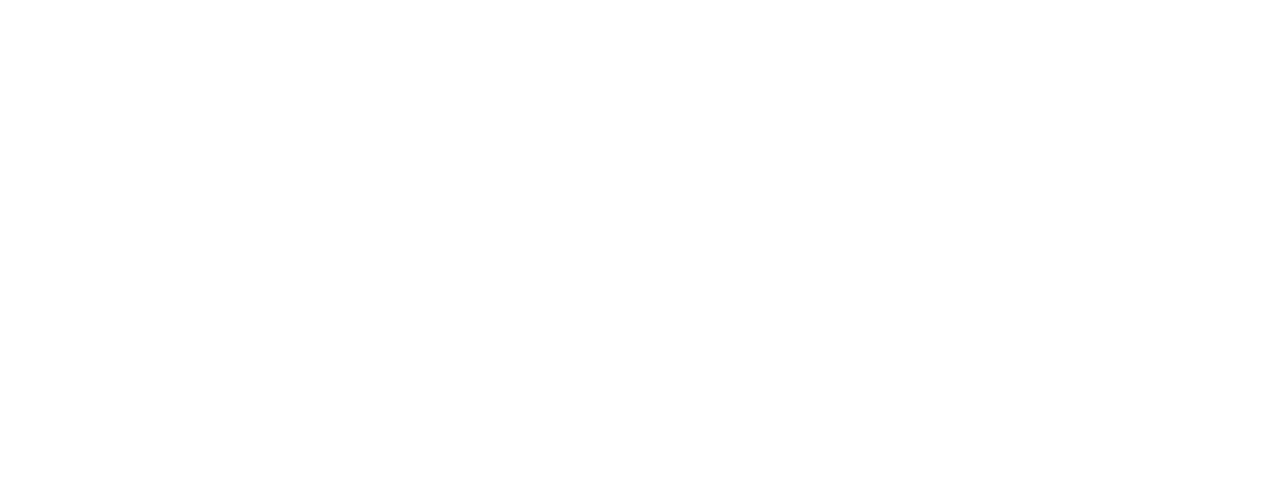
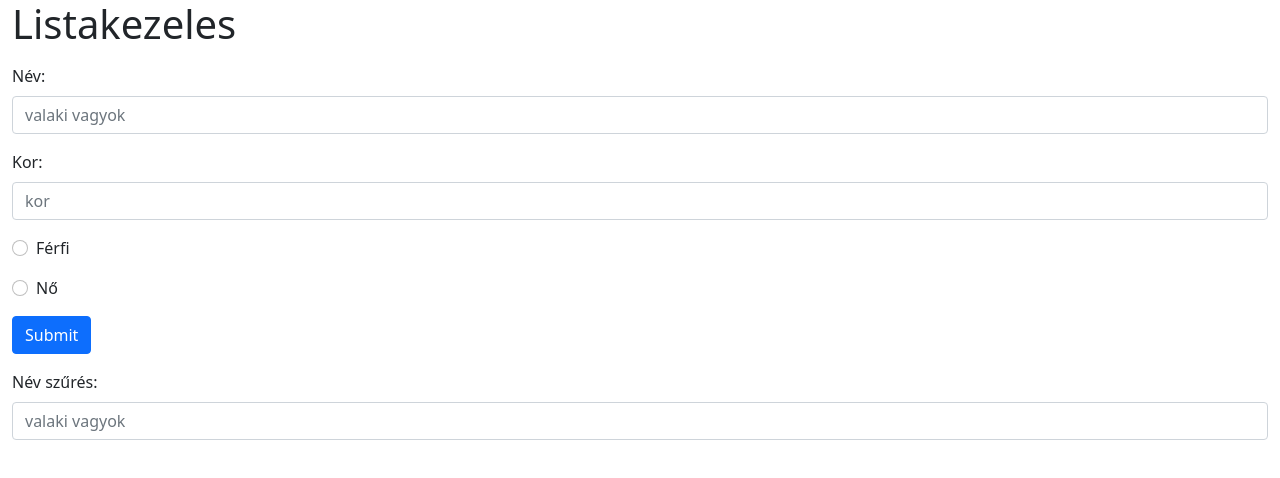
Before and after one commit to Unk0wn1337/JavaScript_Listakezelo_fuggvenyek_0404, a plain HTML site: page index.html in a window 1280 px wide. Drawn offline with nearby package versions, Linux system fonts and the light colour scheme.

Commit message:
feladatok meghatarozasa

```diff
--- a/adat.js
+++ b/adat.js
@@ -13,7 +13,7 @@ export const emberekLISTA = [
         nev:"Miklós",
         Kor:27,
         nem:false
-    },
+    }
 
 
 ]
--- a/index.html
+++ b/index.html
@@ -4,9 +4,49 @@
     <meta charset="UTF-8">
     <meta name="viewport" content="width=device-width, initial-scale=1.0">
     <title>Simon Kende</title>
+    <link href="https://cdn.jsdelivr.net/npm/bootstrap@5.0.2/dist/css/bootstrap.min.css" rel="stylesheet" integrity="sha384-EVSTQN3/azprG1Anm3QDgpJLIm9Nao0Yz1ztcQTwFspd3yD65VohhpuuCOmLASjC" crossorigin="anonymous">
+    <script
+    src="https://code.jquery.com/jquery-3.7.1.slim.min.js"
+    integrity="sha256-kmHvs0B+OpCW5GVHUNjv9rOmY0IvSIRcf7zGUDTDQM8="
+    crossorigin="anonymous"></script>
     <script type="module" src="main.js"></script>
 </head>
 <body>
-
+    <main class="container-fluid">
+        <header>
+            <h1>Listakezeles</h1>
+        </header>
+        <article>
+            <div class="urlap"></div>
+            <form>
+                <div class="mb-3 mt-3">
+                  <label for="nev" class="form-label">Név:</label>
+                  <input type="text" class="form-control" id="nev" placeholder="valaki vagyok" name="nev">
+                </div>
+                <div class="mb-3">
+                  <label for="kor" class="form-label">Kor:</label>
+                  <input type="number" class="form-control" id="kor" placeholder="kor" min="1" max="120" name="kor">
+                </div>
+                <div class="form-check mb-3">
+                  <label class="form-check-label">
+                    <input class="form-check-input" type="radio" name="nem"> Férfi
+                </label>
+                </div>
+                <div class="form-check mb-3">
+                <label class="form-check-label">
+                <input class="form-check-input" type="radio" name="nem"> Nő
+                </label>
+                </div>
+                <button type="submit" class="btn btn-primary">Submit</button>
+              </form>
+              <div class="szuro">
+                <div class="mb-3 mt-3">
+                    <label for="szNev" class="form-label">Név szűrés:</label>
+                    <input type="text" class="form-control" id="szNev" placeholder="valaki vagyok" name="szNev">
+                  </div>
+              </div>
+            <div class="adatok"></div>
+        </article>
+    </main>
 </body>
 </html>
--- a/main.js
+++ b/main.js
@@ -1,50 +1,54 @@
 import { emberekLISTA  } from "./adat.js";
 
+/* jelenítsük meg az adatainkat egy tábláztatban az adatok div-ben
+ az urlap divben pedig legyen egy űrlap amivel ilyen adatokat tudunk a táblázatba belerakni
 
-for (let index = 0; index < emberekLISTA.length; index++) {
-    const element = emberekLISTA[index];
-    console.log(element);
+1. ha a táblázat fejlécére kattintunk, akkor azon mező szerint tudjunk rendezni a táblázatot
+2. tudjunk törölni a táblázat adott sorát
+3. legyen egy szűrőmező, ahova beírva szavakat, tudunk szűrni, név szerint.
+
+Milyen függvények kellenek?
+
+1. tablazatbaOsszealit(lista) -> txt - összeálítja a html kódot szöveges formában,
+   minden sor végén legyen egy kuka!
+2. megjelenites(txt)->nincs - megjeleniti egy html szöveget egy html elemben
+3. tablazatbaTesz(lista) - összszedi az az űrlap elemeket, és hozzáfűzi a listához, majd
+   megjeleníti a újra a táblázatot. akkor hívódik meg, ha a Submit gombra kattintunk
+
+4. tablazatRendez(lista) - adott mezőszerint rendezi a táblázatot. - akkor hívódik meg, ha a tablazat
+    nev fejlecere kattintunk. Rendezzük a listát, megjelenitjuk újra a táblázatot.
+   kattintunk
+
+5. sorTorles(lista, id) - minden sor végén legyen egy kuka a sor indexével, erre a kukára kattintva töröljük az
+   adott sort listából, és újra megjelenítjük a táblázatot a módosult listával.
+
+6. szuresNevSzerint(lista, szurtSzoveg) - a szűrőben írt szó alapján kilistázza azokat az adatokat a listából, amelyekben szerepel a név mezejében az adott szó
+   Ezután megjelenítjük a szürt listát az oldalon.
+   Akkor fog lefutni amikor megváltozik a szűrőmező tartalma.
+*/
+main();
+
+function main(){
+    feladat();
+
 }
 
-emberekLISTA.forEach((element,index) => {
 
-});
+function feladat(){
+    tablazatOsszealit(emberekLISTA);
+}
 
-// Szűrjük férfiakra a listánkat
+function tablazatOsszealit(lista){
+    let segedValtozo = `<table>`
+    segedValtozo += `<tr>`
+    segedValtozo += `<th>nev</th>`
+    segedValtozo += `<th>kor</th>`
+    segedValtozo += `<th>nem</th>`
+    segedValtozo += `</tr>`
+    for (let index = 0; index < lista.length; index++) {
+        segedValtozo += `<tr>`
 
-const FERFIAK = emberekLISTA.filter(function(emberekLISTA){
-    return !emberekLISTA.Kor === true; //ez az érték mindig logikiai változó true/false
-});
-const FERFIAK2 = emberekLISTA.filter(function(emberekLISTA){
-    return !emberekLISTA.Kor === true; //ez az érték mindig logikiai változó true/false
-});
-console.log(FERFIAK);
+        segedValtozo += `</tr>`
 
-// azokat az embereket szeretném akik 20 évnél fiatalabbak
-const FIATALOK = emberekLISTA.filter(function(emberekLISTA){
-    return emberekLISTA.Kor < 20;
-});
-console.log(FIATALOK);
-
-// 10 évnél idősebb férfiak
-const FERFIAK10FELETT = emberekLISTA.filter((ember) => {
-    return ember.Kor> 10 && !ember.nem
-});
-
-// rendezzük fordított sorrendbe kor szerint az embereinket
-
-emberekLISTA.sort(function(e1,e2){
-    return e2.Kor-e1.Kor
-
-});
-
-console.log(emberekLISTA);
-
-
-// véletelen sorrendű rendezés, kor szerinbt keverés
-
-emberekLISTA.sort(function(e1,e2){
-    // véletlen számot generálok -0.5 és + 0,5 között
-    return Math.random()*-0,5
-});
-console.log(emberekLISTA);
+    }
+}
```
Also changed, not shown: listakezelo.js (added, +51 -0 lines).
